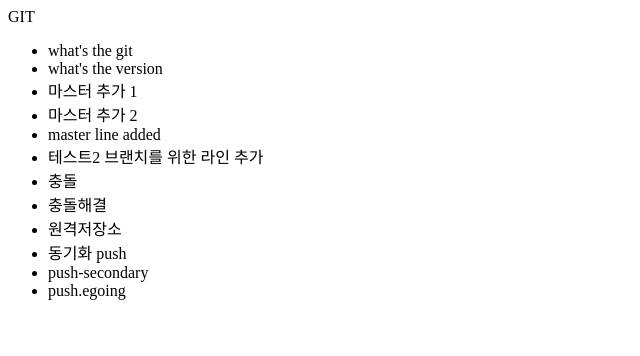
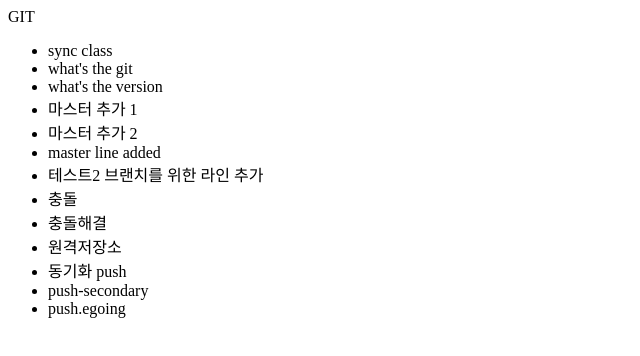
Before and after one commit to jooyoungchoi/opentutorials_git_jyc, a plain HTML site: page index.htm in a window 1280 px wide. Shown: the whole page, without its empty margins (0-640 px from the left). Drawn offline with Linux system fonts and the light colour scheme.

Commit message:
동시 commit test

```diff
--- a/index.htm
+++ b/index.htm
@@ -6,6 +6,7 @@
     <body>
         <header>GIT</header>
         <ul>
+        	<li>sync class</li>
             <li>what's the git</li>
             <li>what's the version</li>
             <li>마스터 추가 1</li>
```
